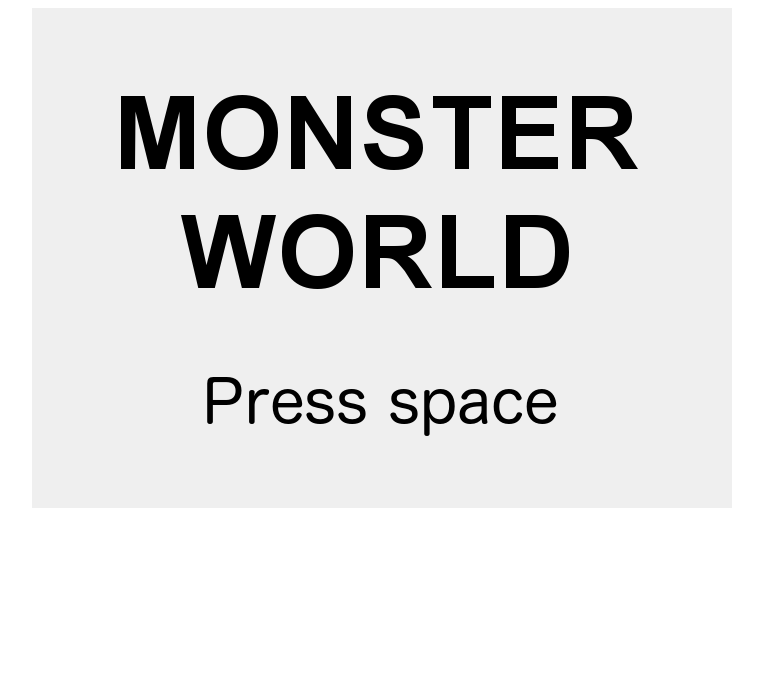
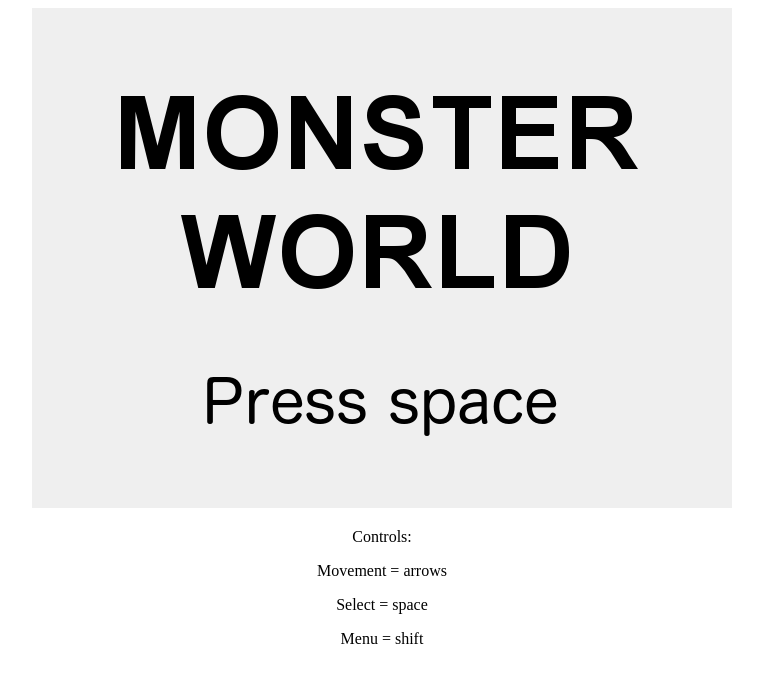
Before and after one commit to BrimstoneStudios/monster-world, a website: page index.html in a window 1280 px wide. Shown: the whole page, without its empty margins (258-1021 px from the left). Drawn offline with Linux system fonts and the light colour scheme.

Commit message:
Add controls info in html

```diff
--- a/index.html
+++ b/index.html
@@ -7,10 +7,16 @@
   <link rel="stylesheet" href="styles/style.css">
 </head>
 <body>
-  <script src="js/resources.js"></script>
-  <script src="js/engine.js"></script>
-  <script src="js/levels.js"></script>
-  <script src ="js/abilities.js"></script>
-  <script src="js/app.js"></script>
+	<script src="js/resources.js"></script>
+	<script src="js/engine.js"></script>
+	<script src="js/levels.js"></script>
+	<script src ="js/abilities.js"></script>
+	<script src="js/app.js"></script>
+	<div id="gameInfo">
+		<p>Controls:</p>
+		<p>Movement = arrows</p>
+		<p>Select = space</p>
+		<p>Menu = shift</p>
+	</div>
 </body>
 </html>
```
